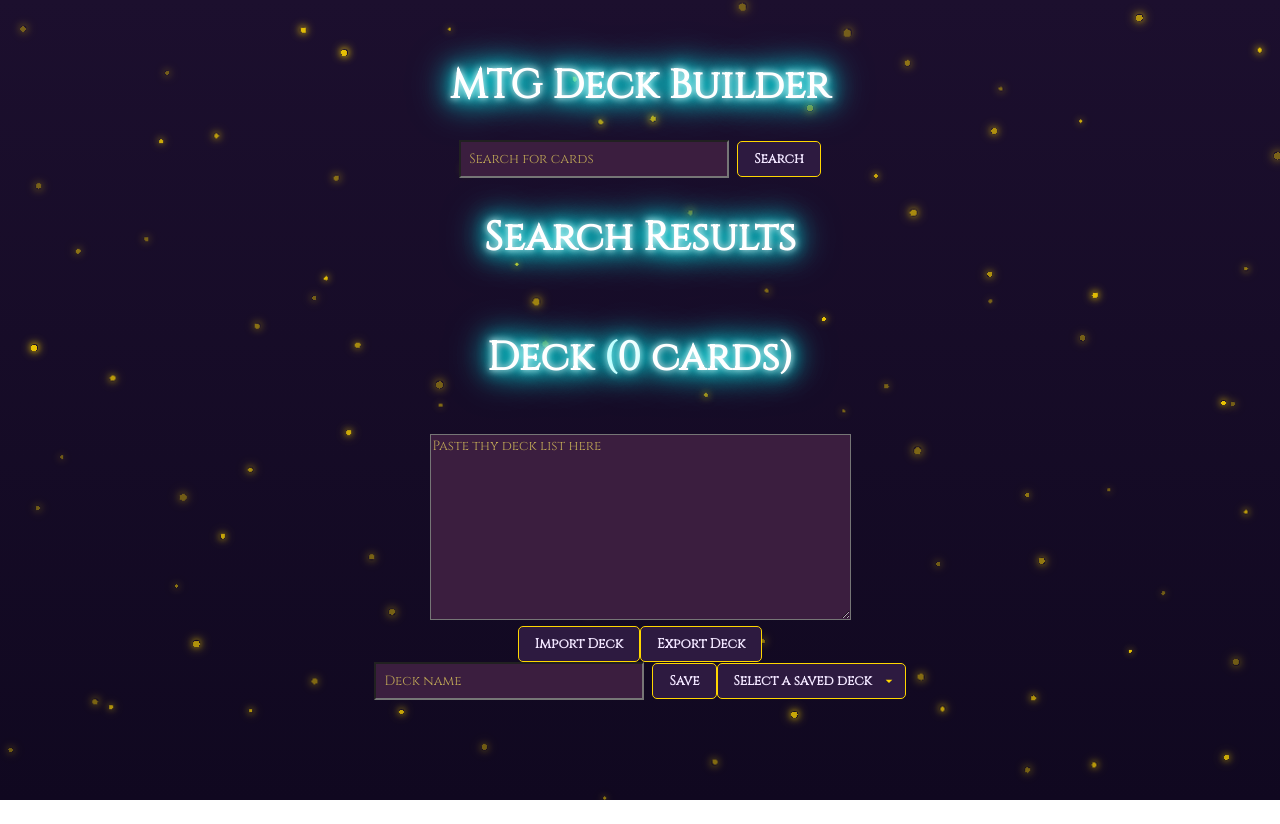
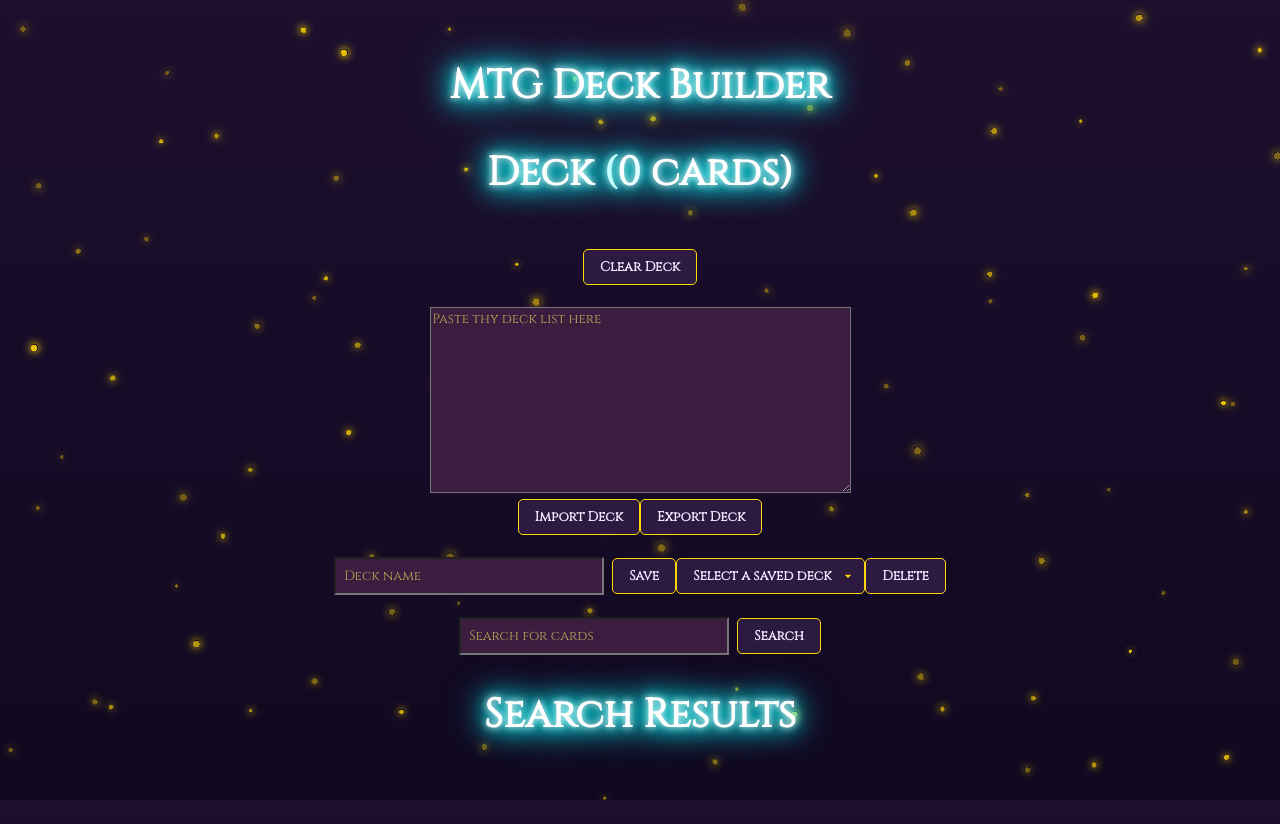
Before and after one commit to jakecumber1/mtg_deck_builder, a React (Create React App) app: page / in a window 1280 px wide. Before the commit the page ends 800 px from the top, so only its background shows below. Built offline with nearby package versions, Linux system fonts and the light colour scheme.

Commit message:
added delete deck and clear deck buttons, changed order of html elements to show deck list first.

```diff
--- a/src/App.css
+++ b/src/App.css
@@ -32,6 +32,7 @@
 }
 
 /*write a class with styling for our background stars*/
+/*container for holding our stars*/
 .star-container {
   position: fixed;
   top: 0;
@@ -42,7 +43,6 @@
   pointer-events: none;
   overflow: hidden;
 }
-/*container for holding our stars*/
 /*Animation for making stars twinkle*/
 @keyframes twinkle {
   0%, 100% {opacity: 0.9; transform: scale(1);}
@@ -59,6 +59,8 @@
   animation: twinkle 3s infinite ease-in-out;
 }
 
+/*we'll use psuedoelements to make the stars appear multi pointed
+We'll declare a glowing circle and rotate it a bit to get the desired effect*/
 .star::before, .star::after {
   content: '';
   position: absolute;
@@ -66,6 +68,7 @@
   left: 0;
   width: 100%;
   height: 200%;
+  /*we tried with ellipses to give the star more of a far away 'streaky' look, but that just made the stars look unshaped and ugly*/
   background: radial-gradient(circle, gold 40%, transparent 40%);
   transform: rotate(60deg);
   border-radius: 50%;
--- a/src/App.js
+++ b/src/App.js
@@ -300,34 +300,25 @@
       setDeck(JSON.parse(stored));
     }
   };
-  /*
-  const DeckSaveLoad = () => {
-    return (
-      <div>
-        <input
-          value={deckName}
-          onChange={(e) => setDeckName(e.target.value)}
-          placeholder="Deck name"
-        >
-        </input>
-        <button onClick={saveDeck}>Save</button>
 
-        <select
-        onChange={(e) => loadDeck(e.target.value)}
-        defaultValue="">
-          <option value="" disabled>
-            Select a saved deck
-          </option>
-          {savedDeckNames.map((name) => (
-            <option key={name} value= {name}>
-              {name}
-            </option>
-          ))}
-        </select>
-      </div>
-    )
-  }
-  */
+  const deleteDeck = (name) => {
+    if (!name) {
+      //this shouldn't run since we will have the user select by option, but just in case...
+      return;
+    }
+
+    //Ensure the user isn't clicking delete with the intent to clear
+    if (!window.confirm(`Are you SURE you want to delete the deck "${name.toUpperCase()}"?`)) {
+      return;
+    }
+
+    localStorage.removeItem(`deck-${name}`);
+
+    //update our list
+    setSavedDeckNames(prev => prev.filter(deckName => deckName !== name));
+    setDeckName("");
+    setDeck([]);
+  };
   //Now that our basic deck building functions are handled we can create the actual page
   //Remember that the webpage is wrapped in a return statement in the app function.
   //The current layout starting day 2 is just one section after the other, here is what I want my final layout to be
@@ -343,6 +334,41 @@
     <div className="App">
       <StarContainer></StarContainer>
       <h1 className="glow">MTG Deck Builder</h1>
+      <h2 className="glow">Deck ({deck.length} cards)</h2>
+        <div className="card-list">
+          {deck.map((card, index) => (
+            <div key={index} className="card">
+              <CardImageDisplay card={card} />
+              <p>{card.name}</p>
+              <button onClick={() => removeFromDeck(index)}>Remove</button>
+            </div>
+          ))}
+        </div>
+        <div>
+        <button onClick={() => setDeck([])}>Clear Deck</button>
+        </div>
+        <br />
+        <div>
+          <textarea
+            rows="10"
+            cols="50"
+            placeholder="Paste thy deck list here"
+            value={importText}
+            onChange={(e) => setImportText(e.target.value)}>
+          </textarea>
+          <br />
+          <button onClick={importDeck}>Import Deck</button>
+          <button onClick={exportDeck}>Export Deck</button>
+        </div>
+        <br />
+        <DeckSaveLoad
+        deckName={deckName}
+        setDeckName={setDeckName}
+        saveDeck={saveDeck}
+        savedDeckNames={savedDeckNames}
+        loadDeck={loadDeck}
+        deleteDeck={deleteDeck}></DeckSaveLoad>
+        <br />
       <input
         type="text"
         value={searchQuery}
@@ -361,40 +387,13 @@
             </div>
           ))}
         </div>
-      <h2 className="glow">Deck ({deck.length} cards)</h2>
-      <div className="card-list">
-        {deck.map((card, index) => (
-          <div key={index} className="card">
-            <CardImageDisplay card={card} />
-            <p>{card.name}</p>
-            <button onClick={() => removeFromDeck(index)}>Remove</button>
-          </div>
-        ))}
-      </div>
-      <div>
-        <textarea
-          rows="10"
-          cols="50"
-          placeholder="Paste thy deck list here"
-          value={importText}
-          onChange={(e) => setImportText(e.target.value)}>
-        </textarea>
-        <br />
-        <button onClick={importDeck}>Import Deck</button>
-        <button onClick={exportDeck}>Export Deck</button>
-      </div>
-      <DeckSaveLoad
-      deckName={deckName}
-      setDeckName={setDeckName}
-      saveDeck={saveDeck}
-      savedDeckNames={savedDeckNames}
-      loadDeck={loadDeck}></DeckSaveLoad>
     </div>
   );
 }
 
 //Day 5: moved the deck save and load feature to outside the app function to save lag, it was rerendering every frame.
-function DeckSaveLoad({ deckName, setDeckName, saveDeck, savedDeckNames, loadDeck }) {
+//Final Day" added deleteDeck feature to this function.
+function DeckSaveLoad({ deckName, setDeckName, saveDeck, savedDeckNames, loadDeck, deleteDeck }) {
   return (
     <div>
       <input
@@ -418,6 +417,11 @@
           </option>
         ))}
       </select>
+      <button
+        onClick={() => {
+         deleteDeck(deckName);
+        }}
+      >Delete</button>
     </div>
   );
 }
```
